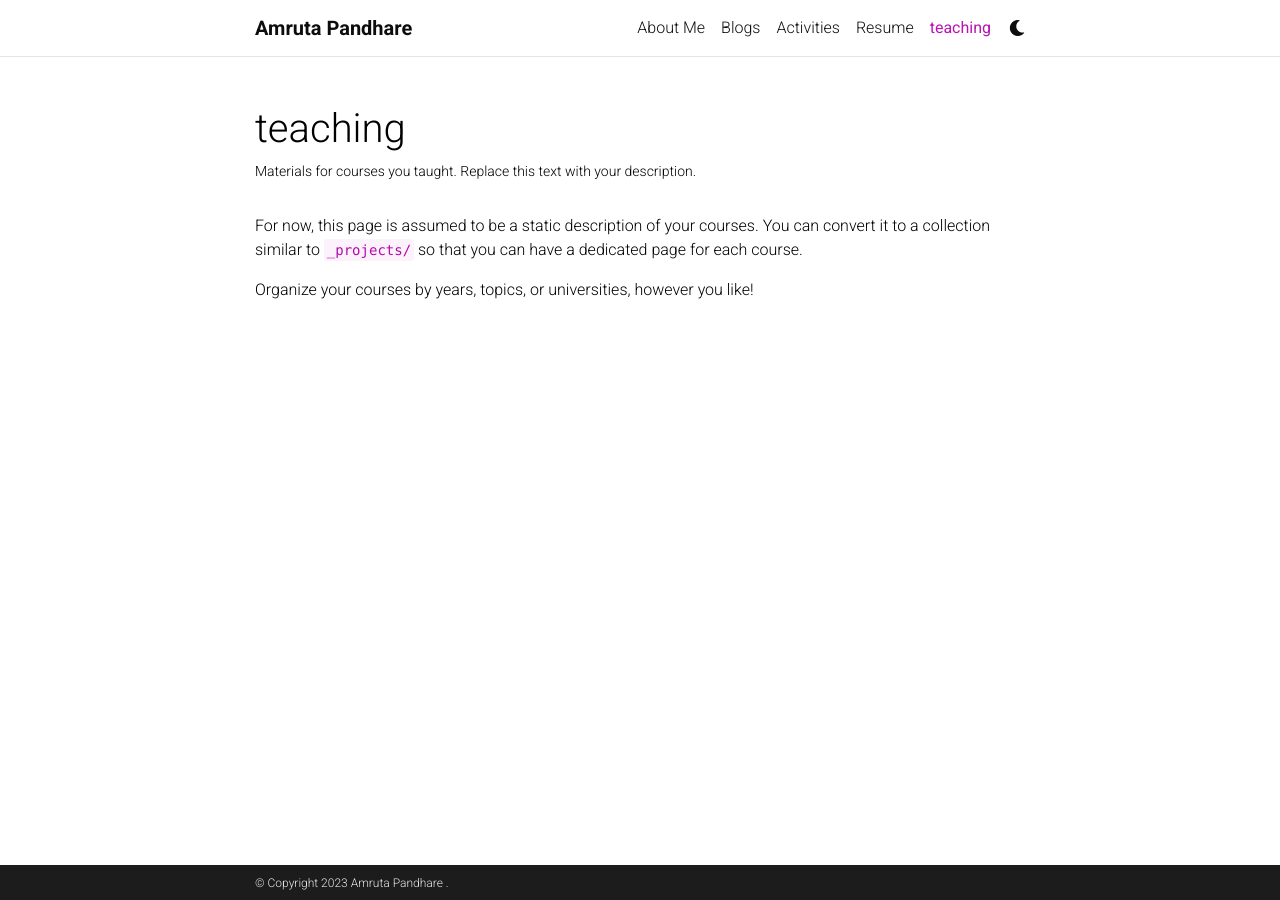
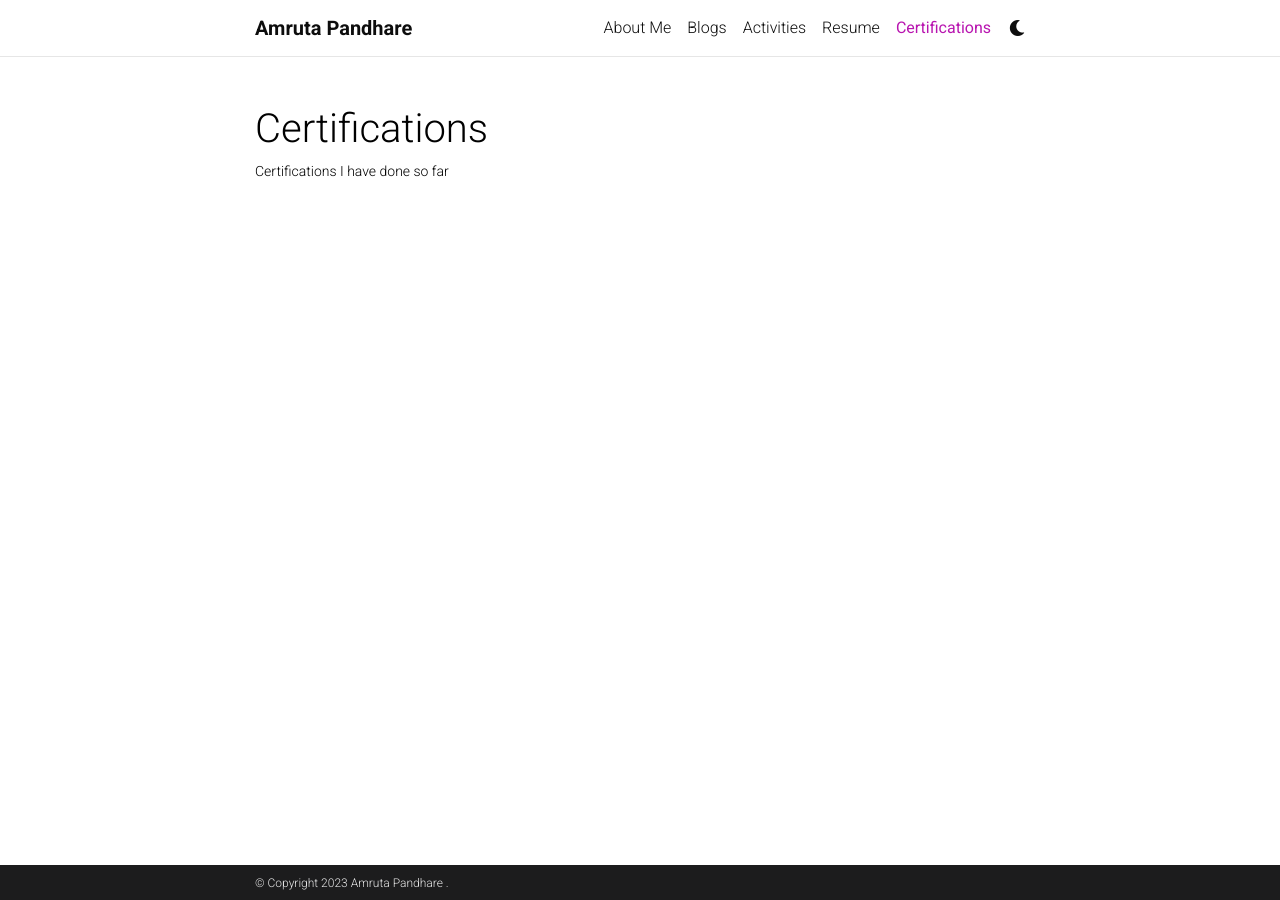
Before and after one commit to AmrutaPandhare/AmrutaPandhare.github.io, a Jekyll site: the page built from _pages/teaching.md, in a window 1280 px wide. Built offline with Jekyll 4.4.1, drawn with Linux system fonts in a browser that asks for light colours; comment, search, counter and statistics services are not loaded; a style sheet for code colours, icons or effects is not loaded.

Commit message:
Update teaching.md

```diff
--- a/_pages/teaching.md
+++ b/_pages/teaching.md
@@ -1,12 +1,8 @@
 ---
 layout: page
-permalink: /teaching/
-title: teaching
-description: Materials for courses you taught. Replace this text with your description.
+permalink: /certifications/
+title: Certifications
+description: Certifications I have done so far
 nav: true
 nav_order: 5
 ---
-
-For now, this page is assumed to be a static description of your courses. You can convert it to a collection similar to `_projects/` so that you can have a dedicated page for each course.
-
-Organize your courses by years, topics, or universities, however you like!
```
